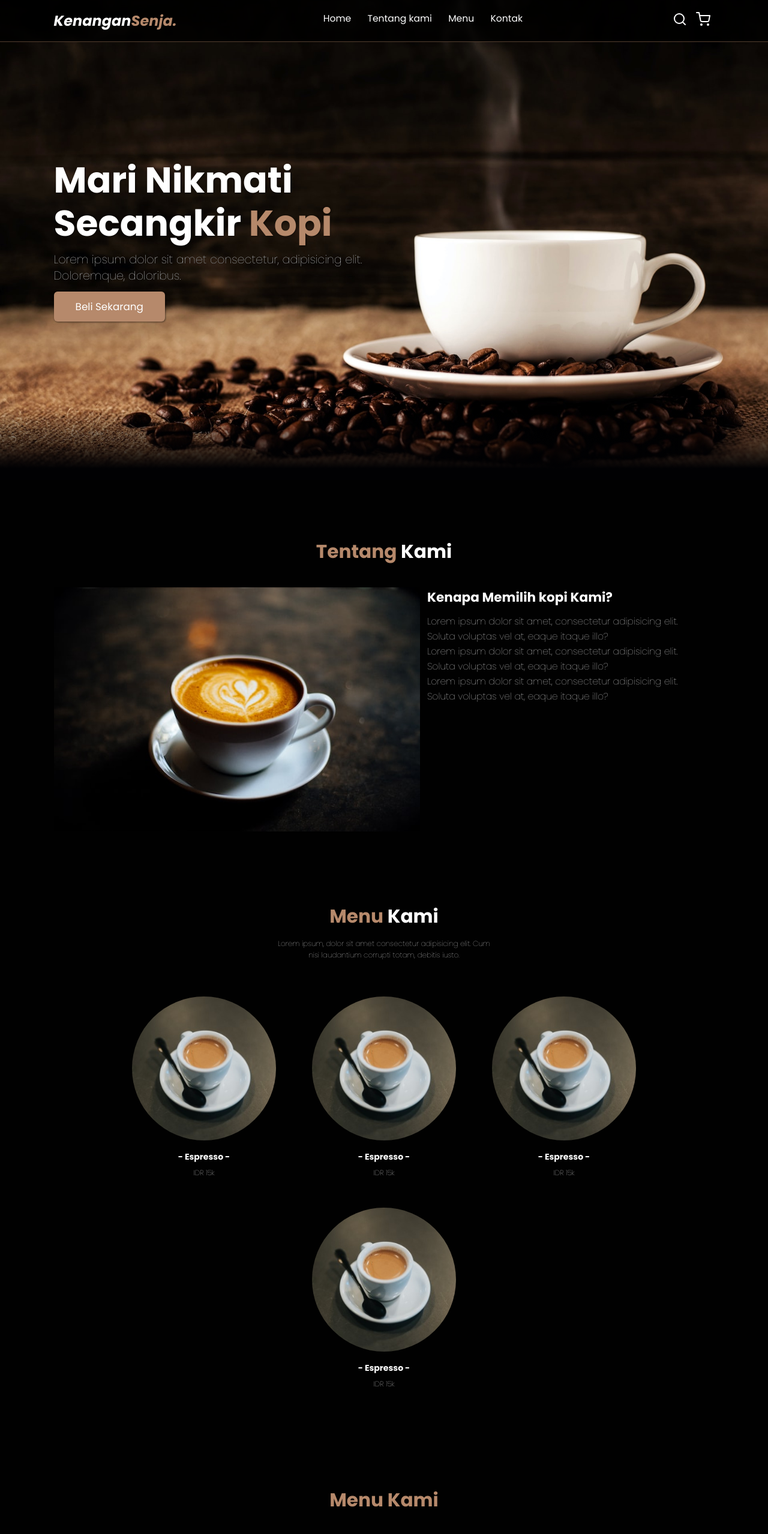
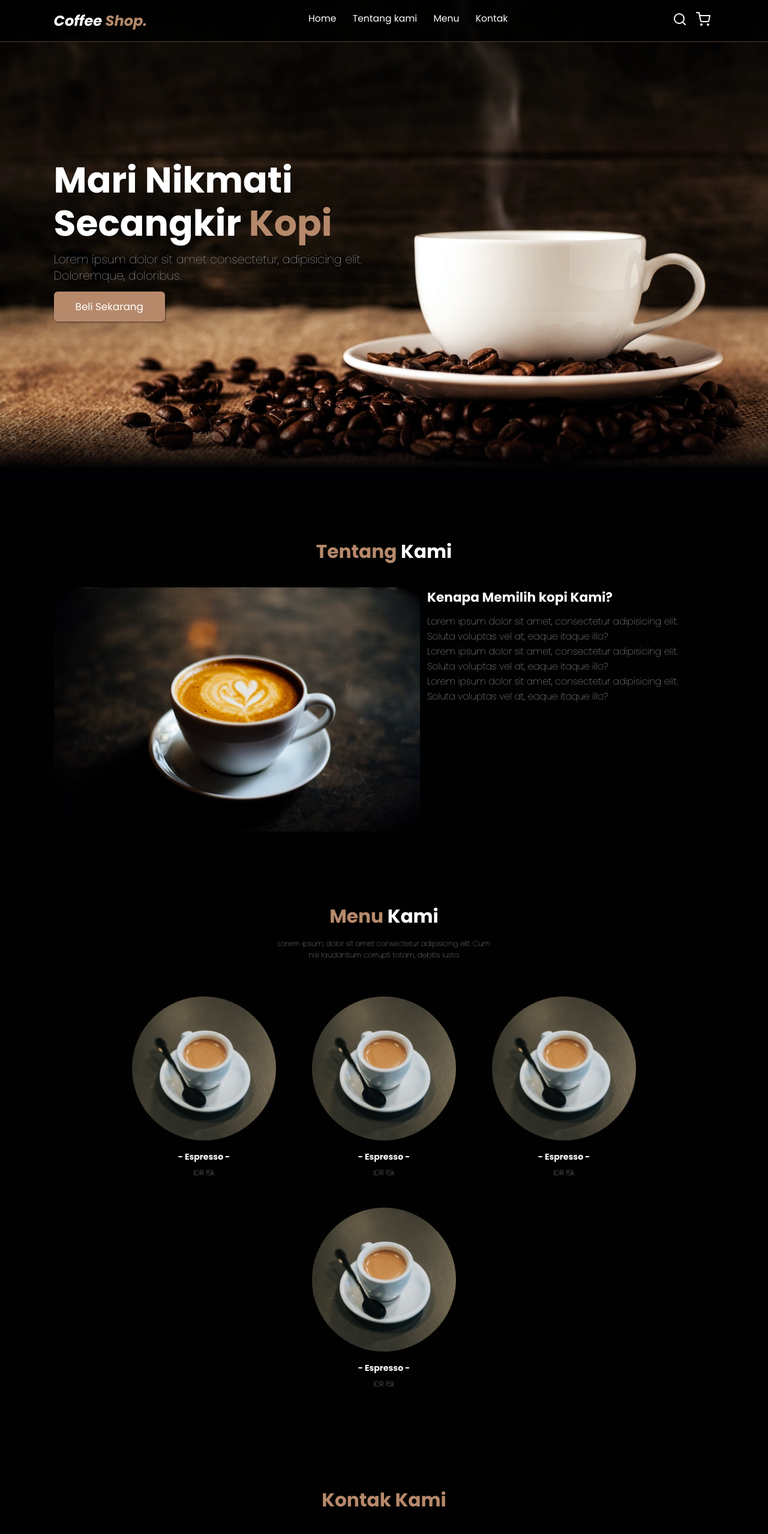
Before and after one commit to RobbyMaulana302/RobbyMaulana302.github.io, a plain HTML site: page index.html in a window 1280 px wide. Shown: the top 2557 px of the page at 60% size. Drawn offline with nearby package versions, Linux system fonts and the light colour scheme.

Commit message:
ganti beberapa saja

```diff
--- a/index.html
+++ b/index.html
@@ -16,12 +16,12 @@
 
     <!-- My Style -->
     <link rel="stylesheet" href="css/style.css" />
-    <title>Kopi Hati</title>
+    <title>Coffee Shop</title>
   </head>
   <body>
     <!-- navbar start -->
     <nav class="navbar">
-      <a href="" class="navbar-logo">Kenangan<span>Senja.</span></a>
+      <a href="" class="navbar-logo">Coffee <span>Shop.</span></a>
       <div class="navbar-nav">
         <a href="#home">Home</a>
         <a href="#about">Tentang kami</a>
@@ -111,7 +111,7 @@
 
     <!-- Kontak section start -->
     <section id="contact" class="contact">
-      <h2><span>Menu</span> Kami</h2>
+      <h2><span>Kontak</span> Kami</h2>
       <p>
         Lorem ipsum, dolor sit amet consectetur adipisicing elit. Cum nisi
         laudantium corrupti totam, debitis iusto.
@@ -159,10 +159,6 @@
         <a href="#menu">menu</a>
         <a href="#contact">Kontak</a>
       </div>
-
-      <div class="credit">
-        <p>Created By <a href="#">robbymaulana_</a>. | &copy; 2023</p>
-      </div>
     </footer>
     <!-- footer end -->
 
```
